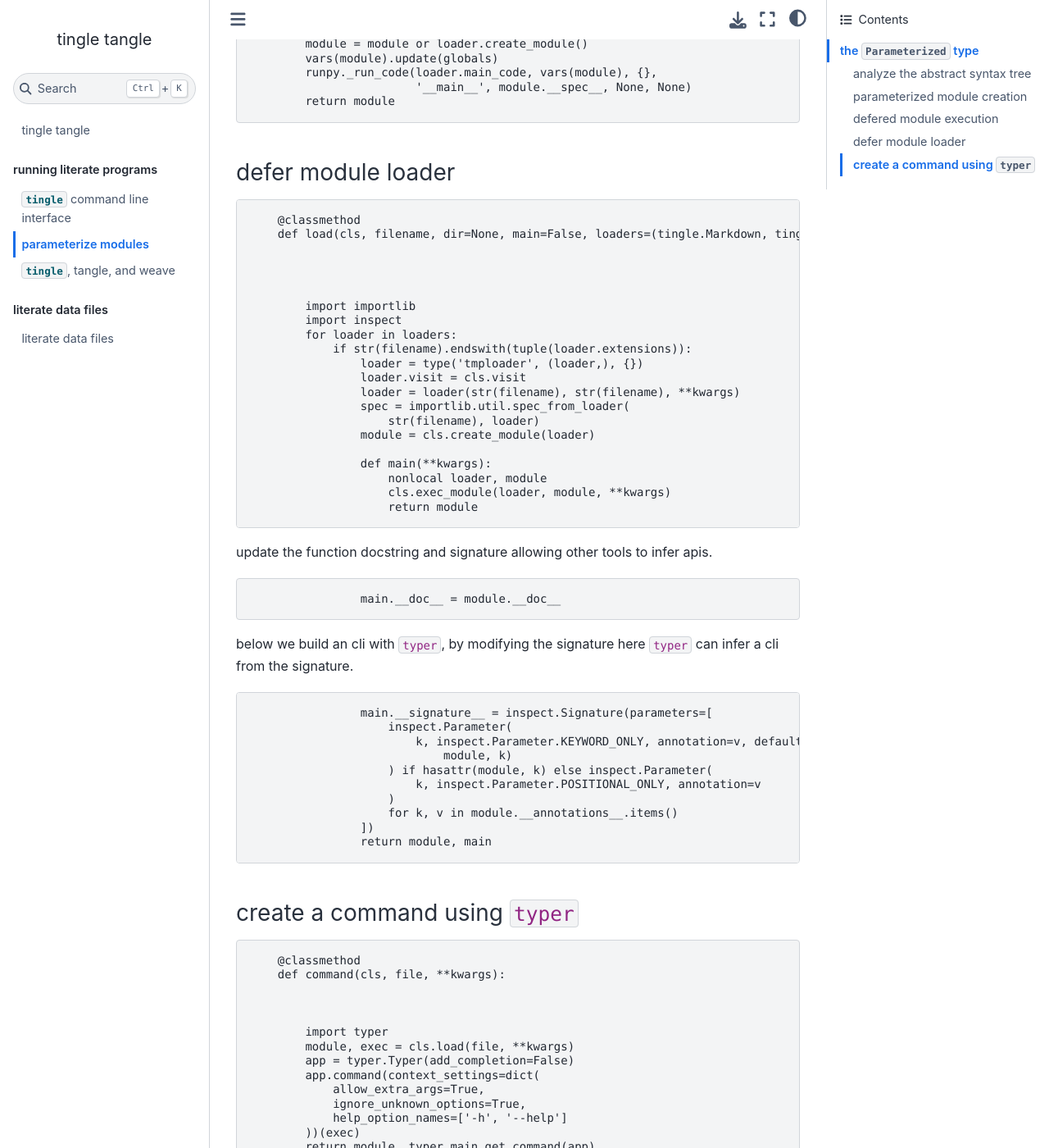
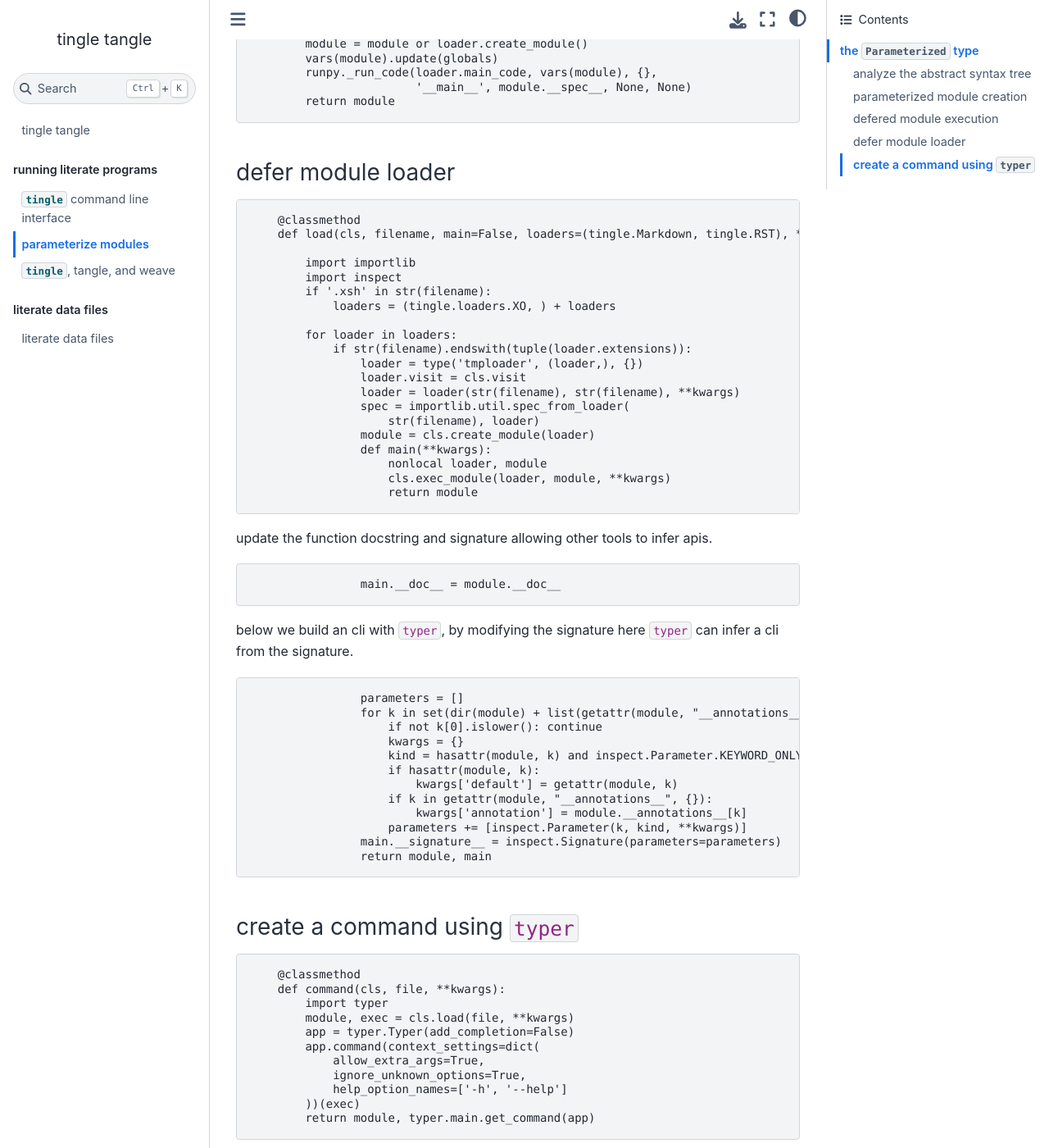
Before and after one commit to deathbeds/tingle, a Jupyter Book: the page built from tingle/parameterize.md, in a window 1280 px wide and 1400 px high, scrolled down 1458 px. Shown: the whole window at 82% size. Built offline with Jupyter Book 1.0.4 settings and Sphinx 7.4.7 and the Sphinx Book theme 1.1.4, drawn with Linux system fonts in a browser that asks for light colours; pages that are not in the unit, such as notebooks, are missing from menus; some of the changed text lies outside the part shown.

```diff
--- a/pyproject.toml
+++ b/pyproject.toml
@@ -10,10 +10,10 @@ author = "deathbeds"
 author-email = "tony.fast@gmail.com"
 home-page = "http://github.com/deathbeds/tingle"
 classifiers = ["License :: OSI Approved :: MIT License"]
-requires=["myst-parser" , "importnb"]
+requires=["myst-parser", "importnb", "typer"]
 
 [tool.flit.metadata.requires-extra]
-test = ["pytest", "jsonschema", "nbval", "typer"]
+test = ["pytest", "jsonschema", "nbval", "xonsh"]
 doc = ["jupyter-book", "pyppeteer",  "doit"]
 
 [tool.flit.entrypoints.pytest11]
--- a/tingle/parameterize.md
+++ b/tingle/parameterize.md
@@ -27,7 +27,7 @@
                 body, annotations = ast.Module([]), ast.Module([])
             while node.body:
                 element = node.body.pop(0)
-                if isinstance(element, ast.AnnAssign) and element.target.id[0].islower():
+                if isinstance(element, ast.Assign) or (isinstance(element, ast.AnnAssign) and element.target.id[0].islower()):
                     try:
                         if element.value:
                             ast.literal_eval(element.value)
@@ -67,13 +67,13 @@
 ### defer module loader
 
         @classmethod
-        def load(cls, filename, dir=None, main=False, loaders=(tingle.Markdown, tingle.RST), **kwargs) -> typing.Tuple[types.ModuleType, typing.Callable]:
-
-
-
+        def load(cls, filename, main=False, loaders=(tingle.Markdown, tingle.RST), **kwargs) -> typing.Tuple[types.ModuleType, typing.Callable]:
 
             import importlib
             import inspect
+            if '.xsh' in str(filename):
+                loaders = (tingle.loaders.XO, ) + loaders
+
             for loader in loaders:
                 if str(filename).endswith(tuple(loader.extensions)):
                     loader = type('tmploader', (loader,), {})
@@ -82,7 +82,6 @@
                     spec = importlib.util.spec_from_loader(
                         str(filename), loader)
                     module = cls.create_module(loader)
-
                     def main(**kwargs):
                         nonlocal loader, module
                         cls.exec_module(loader, module, **kwargs)
@@ -94,24 +93,23 @@ update the function docstring and signature allowing other tools to infer apis.
 
 below we build an cli with `typer`, by modifying the signature here `typer` can infer a cli from the signature.
 
-                    main.__signature__ = inspect.Signature(parameters=[
-                        inspect.Parameter(
-                            k, inspect.Parameter.KEYWORD_ONLY, annotation=v, default=getattr(
-                                module, k)
-                        ) if hasattr(module, k) else inspect.Parameter(
-                            k, inspect.Parameter.POSITIONAL_ONLY, annotation=v
-                        )
-                        for k, v in module.__annotations__.items()
-                    ])
+                    parameters = []
+                    for k in set(dir(module) + list(getattr(module, "__annotations__", {}))):
+                        if not k[0].islower(): continue
+                        kwargs = {}
+                        kind = hasattr(module, k) and inspect.Parameter.KEYWORD_ONLY or inspect.Parameter.POSITIONAL_ONLY
+                        if hasattr(module, k):
+                            kwargs['default'] = getattr(module, k)
+                        if k in getattr(module, "__annotations__", {}):
+                            kwargs['annotation'] = module.__annotations__[k]
+                        parameters += [inspect.Parameter(k, kind, **kwargs)]
+                    main.__signature__ = inspect.Signature(parameters=parameters)
                     return module, main
 
 ### create a command using `typer`
 
         @classmethod
         def command(cls, file, **kwargs):
-
-
-
             import typer
             module, exec = cls.load(file, **kwargs)
             app = typer.Typer(add_completion=False)
```
Also changed, not shown: 3 other files.
